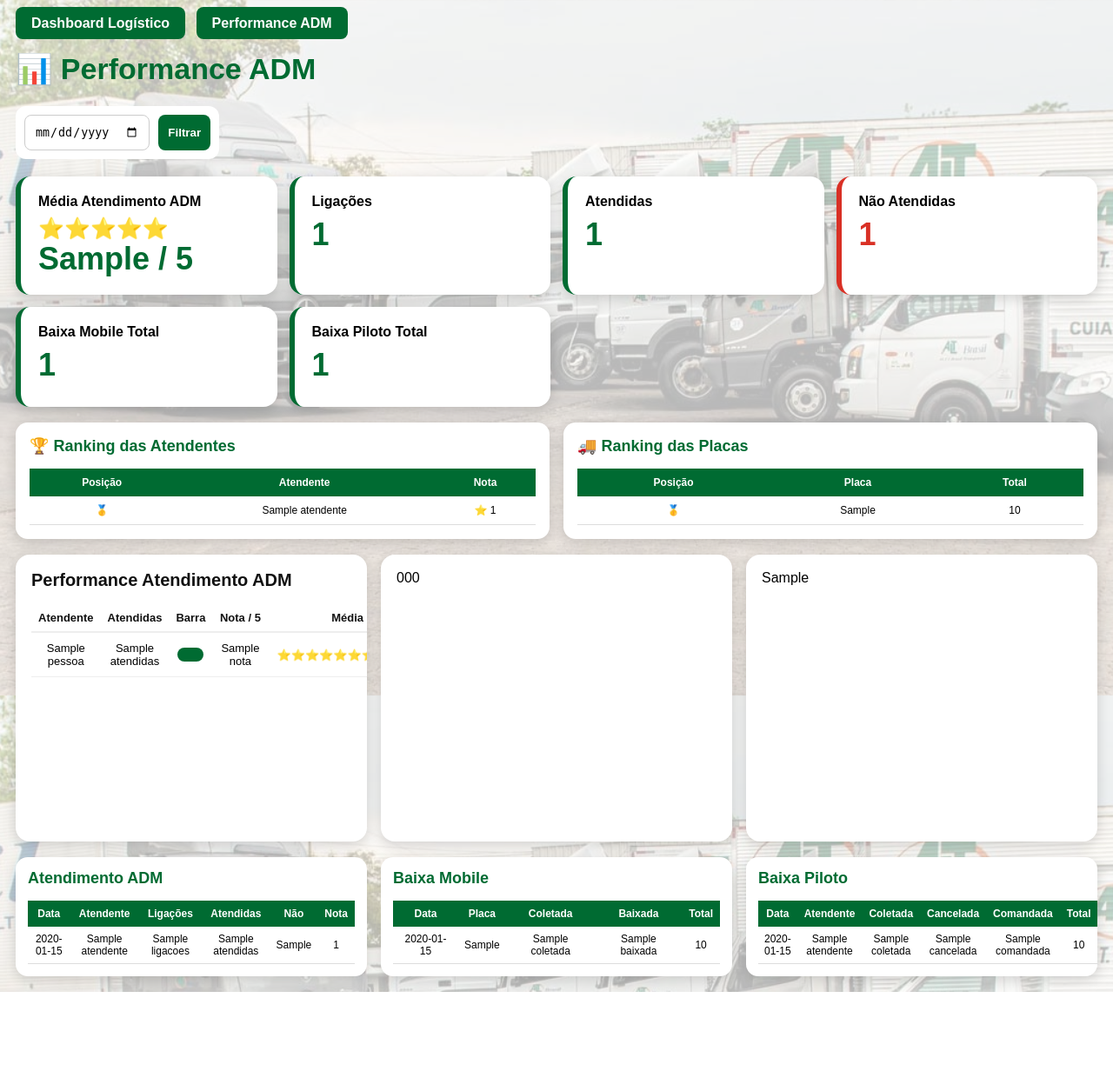
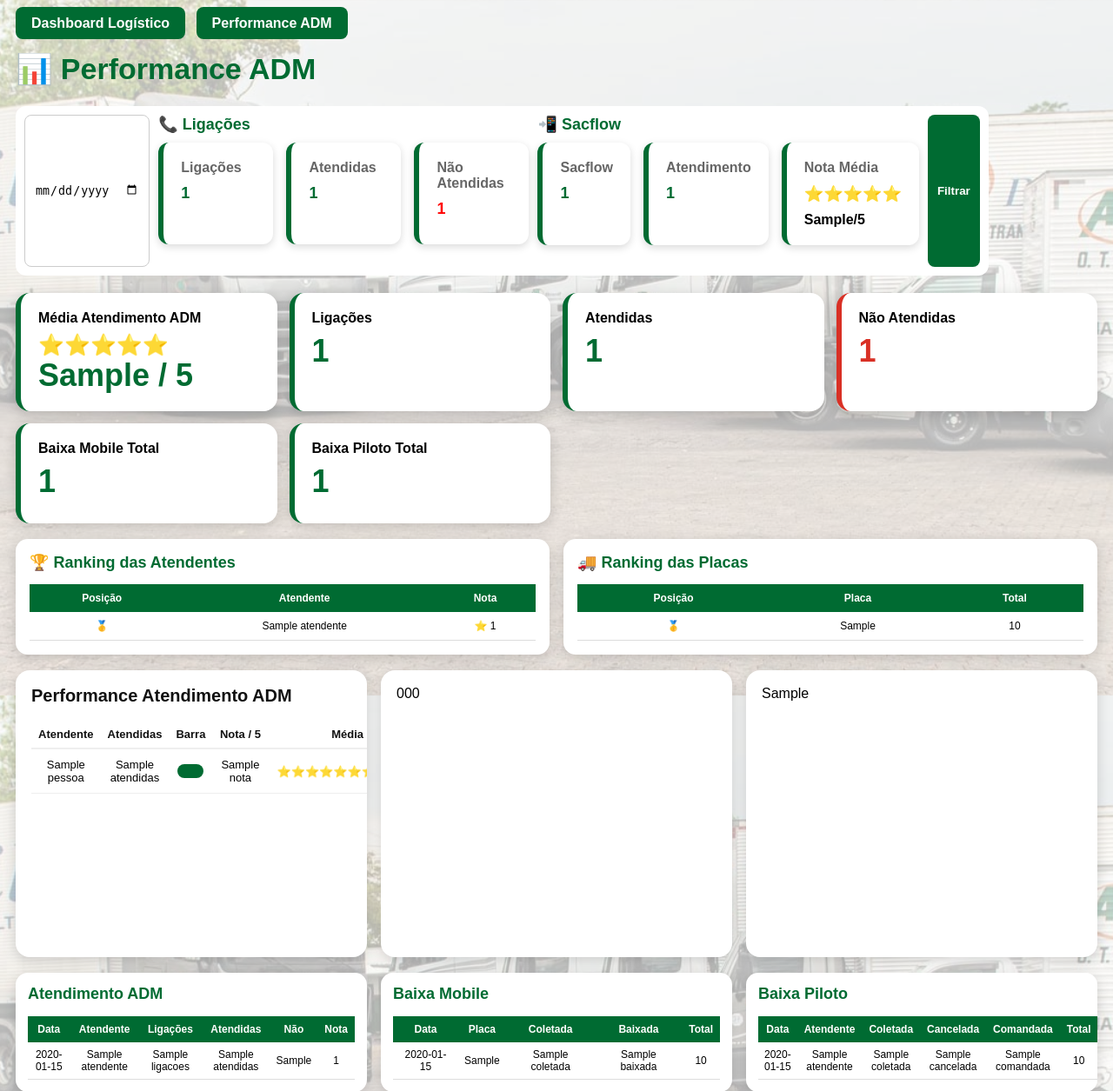
Before and after one commit to thamiryspires291-afk/dashboard-logistica-alt, a Flask app: template templates/performance.html in a window 1280 px wide. Shown: the top 1255 px of the page at 87% size. Before the commit the page ends 1141 px from the top, so only its background shows below. Run offline with Flask 3, Linux system fonts and the light colour scheme; the template is opened without the code that fills it: most values are stand-ins (such as "Sample title", 1, 10 or a date in 2020).

Commit message:
Update performance.html

```diff
--- a/templates/performance.html
+++ b/templates/performance.html
@@ -241,6 +241,41 @@ td{
         grid-template-columns:1fr;
     }
 }
+    .grupo{
+    margin-bottom:25px;
+}
+
+.grupo h2{
+    color:#006b32;
+    margin-bottom:10px;
+}
+
+.cards-linha{
+    display:flex;
+    gap:15px;
+}
+
+.cards-linha .card{
+    flex:1;
+    background:white;
+    border-radius:12px;
+    padding:20px;
+    box-shadow:0 3px 10px rgba(0,0,0,.15);
+}
+
+.cards-linha .card h4{
+    color:#666;
+    margin:0;
+}
+
+.cards-linha .card h2{
+    color:#006b32;
+    margin-top:10px;
+}
+
+.card-verde h2{
+    color:#d32f2f;
+}
 </style>
 </head>
 
@@ -256,6 +291,58 @@ td{
 
 <form class="filtro" method="get" action="/performance">
     <input type="date" name="data" value="{{data_filtro}}">
+    <div class="grupo">
+
+<h2>📞 Ligações</h2>
+
+<div class="cards-linha">
+
+    <div class="card">
+        <h4>Ligações</h4>
+        <h2>{{ total_ligacoes }}</h2>
+    </div>
+
+    <div class="card">
+        <h4>Atendidas</h4>
+        <h2>{{ total_atendidas }}</h2>
+    </div>
+
+    <div class="card">
+        <h4>Não Atendidas</h4>
+        <h2 style="color:red;">
+            {{ total_nao_atendidas }}
+        </h2>
+    </div>
+
+</div>
+
+</div>
+
+<div class="grupo">
+
+<h2>📲 Sacflow</h2>
+
+<div class="cards-linha">
+
+    <div class="card">
+        <h4>Sacflow</h4>
+        <h2>{{ total_sacflow }}</h2>
+    </div>
+
+    <div class="card">
+        <h4>Atendimento</h4>
+        <h2>{{ total_atendimento }}</h2>
+    </div>
+
+    <div class="card">
+        <h4>Nota Média</h4>
+        <h2>⭐⭐⭐⭐⭐</h2>
+        <strong>{{ media_adm }}/5</strong>
+    </div>
+
+</div>
+
+</div>
     <button>Filtrar</button>
 </form>
 
```
